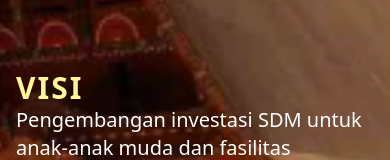
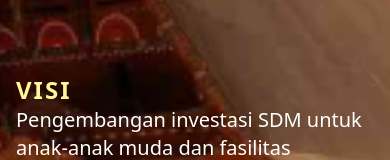
Before and after one commit to fiqrioemry/portal_website_humbahas, a React (Vite) app: page / in a window 390 px wide. Shown: the part 510-670 px from the top of the page. Built offline with nearby package versions, Linux system fonts and the light colour scheme.

Commit message:
commit for build

```diff
--- a/src/index.css
+++ b/src/index.css
@@ -66,7 +66,7 @@
   }
 
   h1 {
-    @apply text-3xl font-bold tracking-[2px] capitalize;
+    @apply text-2xl md:text-3xl font-bold tracking-[2px] capitalize;
   }
 
   h2 {
```
